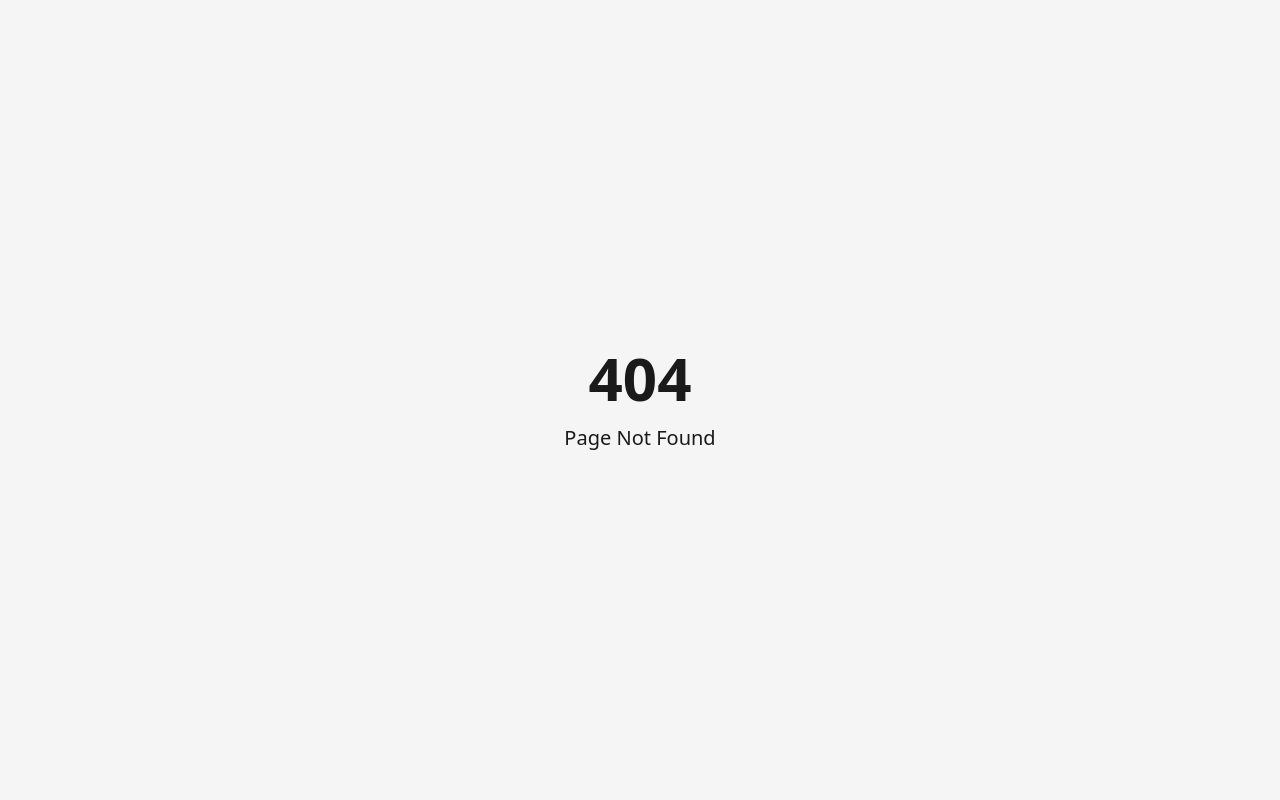
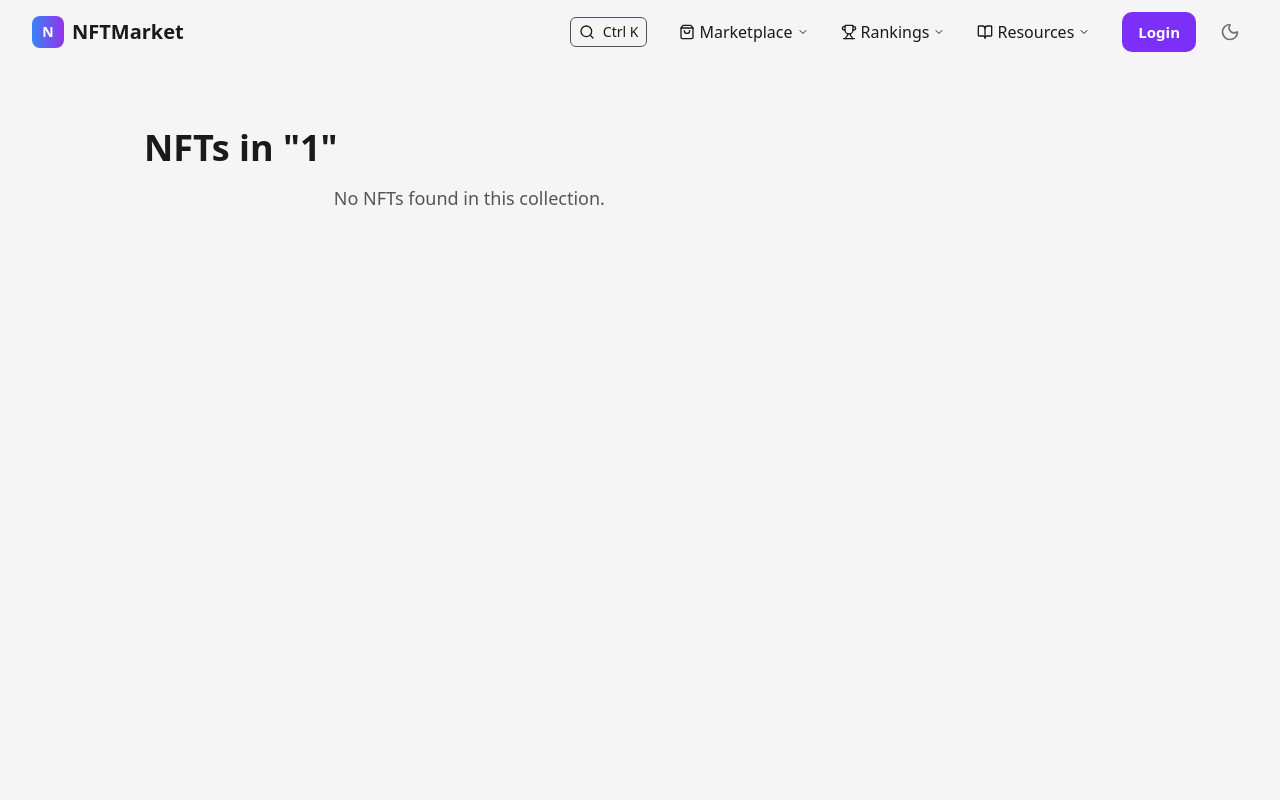
Before and after one commit to Kaksie-codes/my-nft-marketplace, a React (Vite) app in the folder frontend/: page /collection/1 in a window 1280 px wide. Before the commit this address had no page. Shown: the top 800 px of the page. Built offline with nearby package versions, Linux system fonts and the light colour scheme.

Commit message:
Refactor collections routing and UI
Removed the Collections page and updated routing to use CollectionNFTsPage for viewing NFTs by collection. Improved collection name handling and grid layout in CollectionNFTsPage. Added backgroundColor prop to NFTCard in MarketPlacePage.

```diff
--- a/frontend/src/App.tsx
+++ b/frontend/src/App.tsx
@@ -1,7 +1,6 @@
 import { Route, Routes } from 'react-router-dom'
 import './App.css'
 import CreateNFT from './pages/CreateNFT';
-import Collections from './pages/Collections';
 import Rankings from './pages/Rankings';
 import About from './pages/About';
 import Contact from './pages/Contact';
@@ -12,6 +11,7 @@ import SignupPage from './pages/SignupPage';
 import NFTDetailPage from './pages/NFTDetail';
 import ProfilePage from './pages/Profile';
 import MarketPlacePage from './pages/MarketPlacePage';
+import CollectionNFTsPage from './pages/CollectionNFTsPage';
 
 function App() {
 
@@ -25,10 +25,9 @@ function App() {
       <Route path="/nft/:id" element={<NFTDetailPage />} />
       <Route path="/profile" element={<ProfilePage />} />
       <Route path="/marketplace" element={<MarketPlacePage />} />
+      <Route path="/collection/:collectionName" element={<CollectionNFTsPage />} />
 
       <Route path="/create" element={<CreateNFT />} />
-
-      <Route path="/collections" element={<Collections />} />
       <Route path="/rankings" element={<Rankings />} />
       <Route path="/about" element={<About />} />
       <Route path="/contact" element={<Contact />} />
--- a/frontend/src/pages/CollectionNFTsPage.tsx
+++ b/frontend/src/pages/CollectionNFTsPage.tsx
@@ -15,14 +15,15 @@ const allNFTs = [
 const CollectionNFTsPage = () => {
   const { collectionName } = useParams();
   const navigate = useNavigate();
-  const nfts = allNFTs.filter(nft => nft.collection === collectionName);
+  const decodedCollectionName = collectionName ? decodeURIComponent(collectionName) : '';
+  const nfts = allNFTs.filter(nft => nft.collection === decodedCollectionName);
 
   return (
     <RegularPageWrapper>
       <div className="min-h-screen bg-background text-main">
         <div className="container max-w-5xl mx-auto pt-16 pb-10">
-          <h1 className="text-4xl font-extrabold mb-4 text-main">NFTs in "{collectionName}"</h1>
-          <div className="grid grid-cols-1 md:grid-cols-2 gap-8">
+          <h1 className="text-4xl font-extrabold mb-4 text-main">NFTs in "{decodedCollectionName}"</h1>
+          <div className="grid grid-cols-1 md:grid-cols-2 lg:grid-cols-3 gap-8">
             {nfts.length > 0 ? nfts.map((nft, i) => (
               <NFTCard
                 key={i}
--- a/frontend/src/pages/Collections.tsx
+++ /dev/null
@@ -1,10 +0,0 @@
-import React from 'react';
-
-const Collections = () => (
-  <div className="min-h-screen bg-background text-main">
-    <h1 className="text-4xl font-bold">Collections</h1>
-    <p>Browse all collections or view a collection detail.</p>
-  </div>
-);
-
-export default Collections;
--- a/frontend/src/pages/MarketPlacePage.tsx
+++ b/frontend/src/pages/MarketPlacePage.tsx
@@ -139,6 +139,7 @@ const MarketPlacePage = () => {
                         <NFTCard
                           key={i}
                           {...nft}
+                          backgroundColor='bg-background'
                           onClick={() => navigate(`/nft/${encodeURIComponent(nft.title)}`)}
                         />
                       )) : <div className="col-span-2 text-center text-muted text-lg">No NFTs found.</div>}
```
